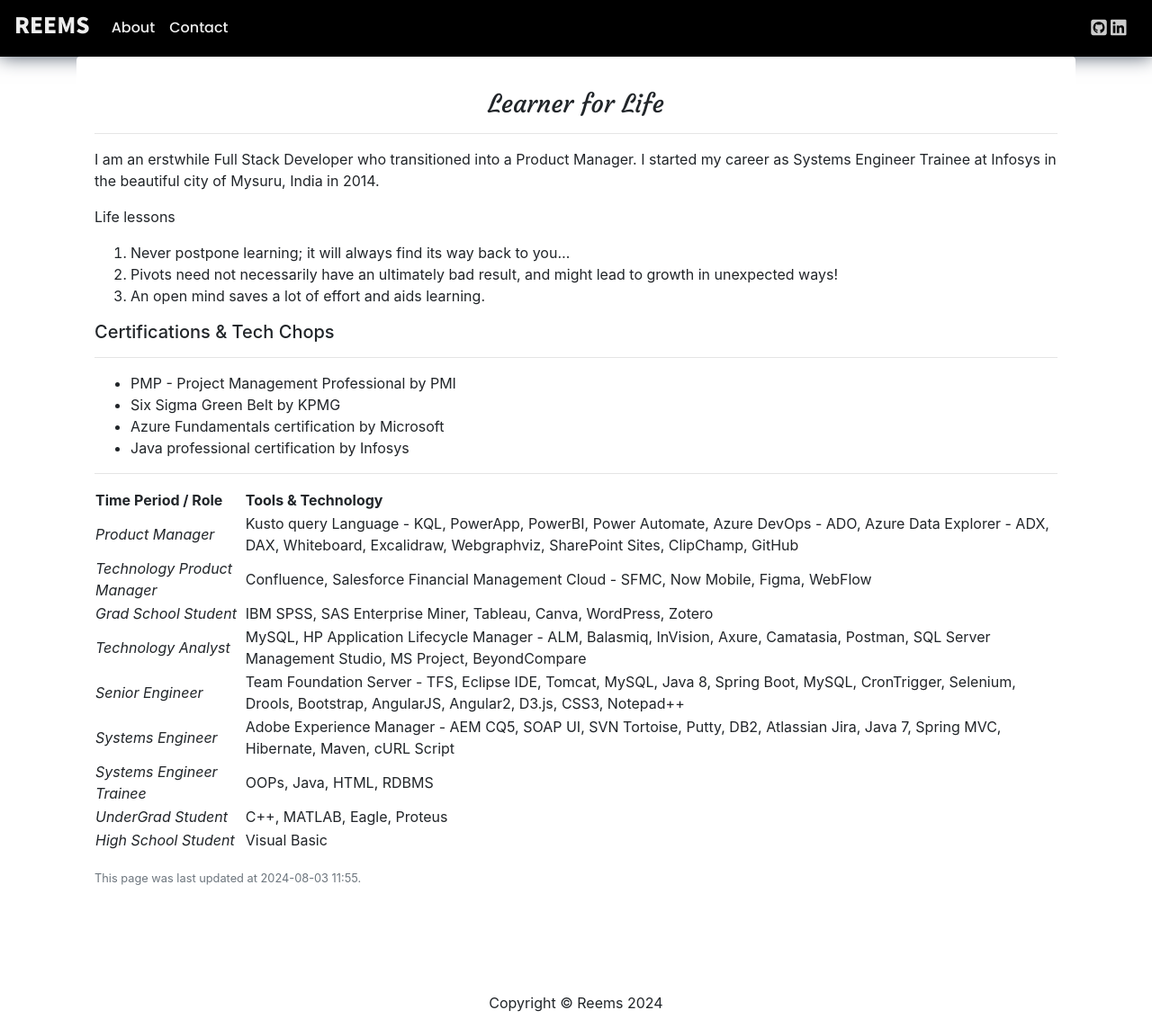
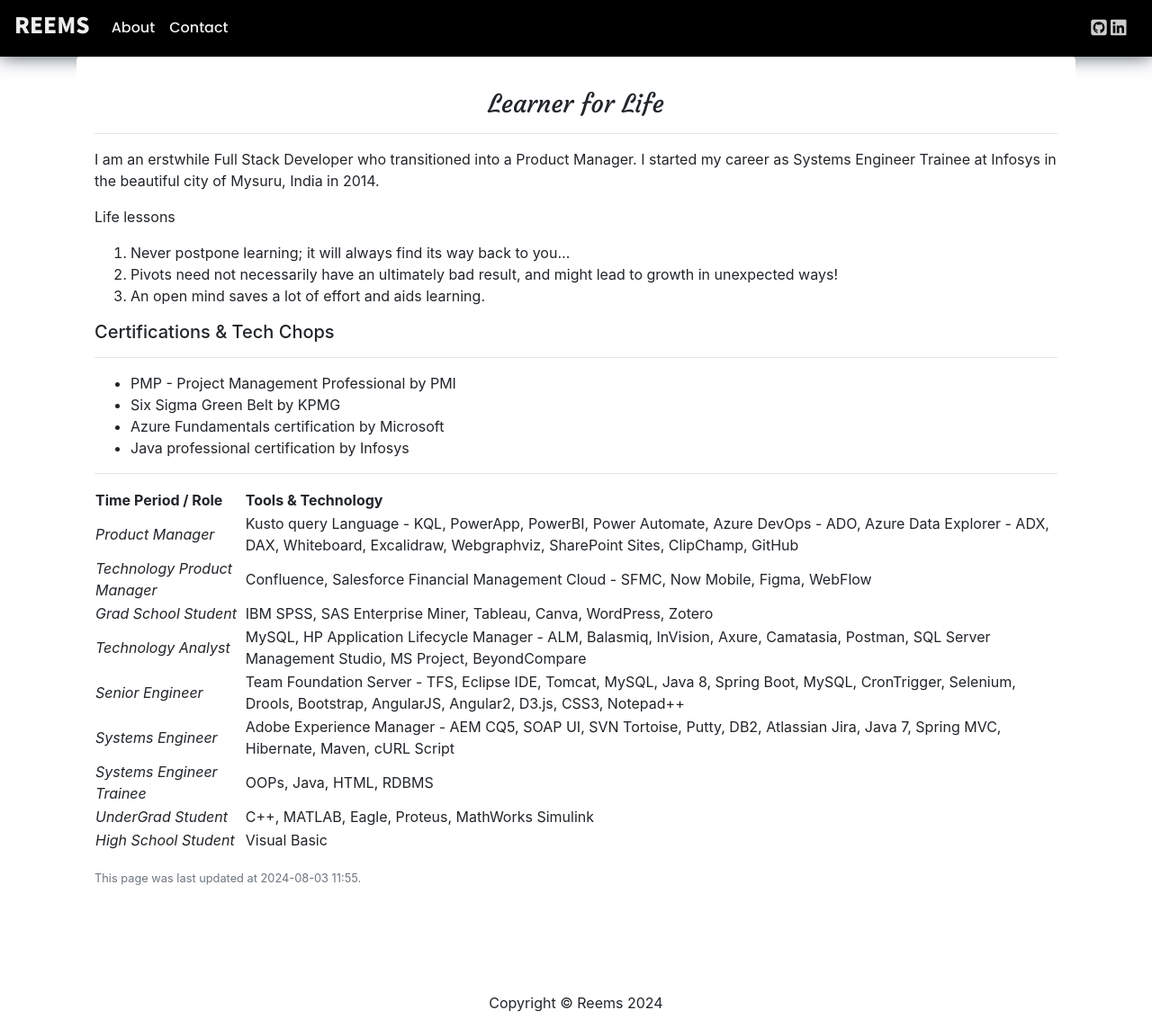
Before and after one commit to reemstk/reemstk.github.io, a Jekyll site: the page built from pages/about.md, in a window 1280 px wide. Shown: the whole page at 90% size. Built offline with Jekyll 4.4.1, drawn with Linux system fonts in a browser that asks for light colours; nearby versions of some CDN libraries; comment, search, counter and statistics services are not loaded.

Commit message:
Update about.md

```diff
--- a/pages/about.md
+++ b/pages/about.md
@@ -35,5 +35,5 @@
 |_Senior Engineer_| Team Foundation Server - TFS, Eclipse IDE, Tomcat, MySQL, Java 8, Spring Boot, MySQL, CronTrigger, Selenium, Drools, Bootstrap, AngularJS, Angular2, D3.js, CSS3, Notepad++ |
 |_Systems Engineer_| Adobe Experience Manager - AEM CQ5, SOAP UI, SVN Tortoise, Putty, DB2, Atlassian Jira, Java 7, Spring MVC, Hibernate, Maven, cURL Script|
 |_Systems Engineer Trainee_| OOPs, Java, HTML, RDBMS |
-|_UnderGrad Student_| C++, MATLAB, Eagle, Proteus |
+|_UnderGrad Student_| C++, MATLAB, Eagle, Proteus, MathWorks Simulink |
 |_High School Student_| Visual Basic |
```
